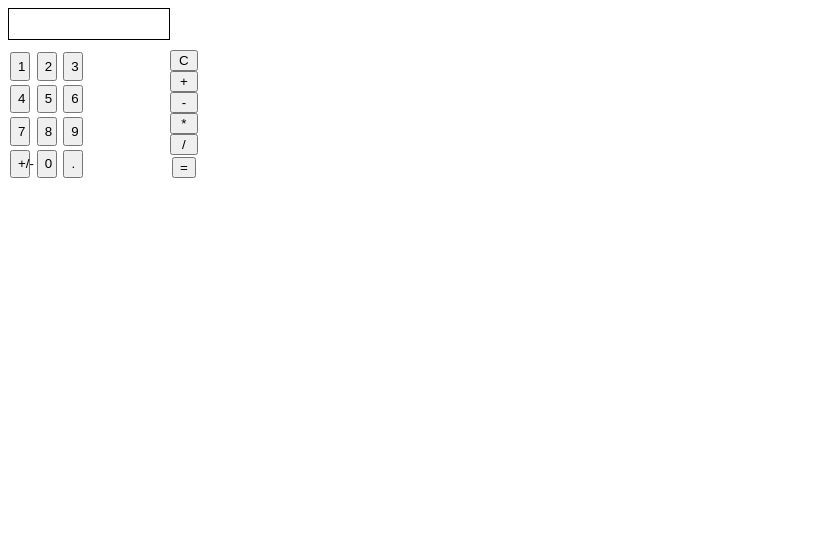
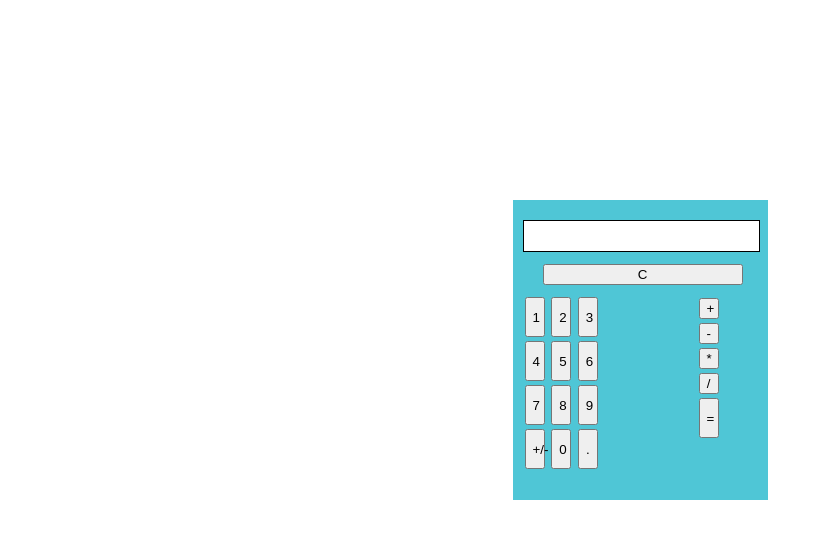
Before and after one commit to Amalgamus4/calculator, a plain HTML site: page index.html in a window 1280 px wide. Shown: the whole page, without its empty margins (0-823 px from the left). Drawn offline with Linux system fonts and the light colour scheme.

Commit message:
Add styling. Fix .1 + .2 bug

```diff
--- a/calc.js
+++ b/calc.js
@@ -17,7 +17,13 @@ function displayNumber() {
     clearDisplay();
     changeClearState();
   }
-  document.getElementById('display').textContent += this.textContent;
+  input = document.getElementById('display');
+  input.textContent += this.textContent;
+  if (input.textContent.length > 17) {
+    let number = Number(input.textContent).toExponential();
+    console.log(number);
+    input.textContent = number;
+  }
 }
 
 const functionButton = document.querySelectorAll('.functionButton');
@@ -63,7 +69,7 @@ function operate(operator, a, b) {
 }
 
 function add (a, b) {
-  return a + b;
+  return ((a * 10) + (b * 10)) / 10;
 }
 
 function subtract(a,b) {
--- a/index.html
+++ b/index.html
@@ -7,35 +7,33 @@
     <script src="calc.js" defer></script>
   </head>
   <body>
-    <div id="display">
+    <div id="calculator">
+      <div id="display"></div>
+      <div class="buttons">
+        <div id="clearButton"><button class="functionButton" id="clear">C</button></div>
+        <div class="numberButtons">
+          <div><button class="numberButton">1</button></div>
+          <div><button class="numberButton">2</button></div>
+          <div><button class="numberButton">3</button></div>
+          <div><button class="numberButton">4</button></div>
+          <div><button class="numberButton">5</button></div>
+          <div><button class="numberButton">6</button></div>
+          <div><button class="numberButton">7</button></div>
+          <div><button class="numberButton">8</button></div>
+          <div><button class="numberButton">9</button></div>
+          <div><button class="button" id="inverse">+/-</button></div>
+          <div><button class="numberButton" id="0">0</button></div>
+          <div><button class="numberButton" id="decimal">.</button></div>
+        </div>
 
+        <div class="functionButtons">
+          <div><button class="functionButton" id="add">+</button></div>
+          <div><button class="functionButton" id="subtract">-</button></div>
+          <div><button class="functionButton" id="multiply">*</button></div>
+          <div><button class="functionButton" id="divide">/</button></div>
+          <div><button class="button" id="equals">=</button></div>
+        </div>
+      </div>
     </div>
-    <div class="buttons">
-
-    <div class="numberButtons">
-      <button class="numberButton" id="1">1</button>
-      <button class="numberButton" id="2">2</button>
-      <button class="numberButton" id="3">3</button>
-      <button class="numberButton" id="4">4</button>
-      <button class="numberButton" id="5">5</button>
-      <button class="numberButton" id="6">6</button>
-      <button class="numberButton" id="7">7</button>
-      <button class="numberButton" id="8">8</button>
-      <button class="numberButton" id="9">9</button>
-      <button class="button" id="inverse">+/-</button>
-      <button class="numberButton" id="0">0</button>
-      <button class="numberButton" id="decimal">.</button>
-    </div>
-
-      <div class="functionButtons">
-      <button class="functionButton" id="clear">C</button>
-      <button class="functionButton" id="add">+</button>
-      <button class="functionButton" id="subtract">-</button>
-      <button class="functionButton" id="multiply">*</button>
-      <button class="functionButton" id="divide">/</button>
-      <button class="button" id="equals">=</button>
-    </div>
-  </div>
-
   </body>
 </html>
--- a/style.css
+++ b/style.css
@@ -1,43 +1,46 @@
+.button {
+  width: 20px;
+  margin: 2px;
+  height: 40px;
+}
+
+.numberButton {
+  width: 20px;
+  margin: 2px;
+  height: 40px;
+}
+
 .numberButtons {
   display: grid;
   grid-template-columns: repeat(3, 1fr);
   width: 80px;
 }
 
-.button {
-  width: 20px;
-  margin: 2px;
-}
-
-.numberButton {
-  width: 20px;
-  margin: 2px;
+.functionButton {
+    width: 20px;
+    margin: 2px;
 }
 
 .functionButtons {
   display: flex;
   flex-direction: column;
   position: relative;
-  left: 82px;
-  width: auto;
+  top: -175px;
+  left: 174px;
+  height: 30px;
 }
 
 #display {
-  width: 150px;
+  width: 225px;
   height: 20px;
   border: 1px solid black;
-  margin-bottom: 10px;
+  margin: 10px auto;
   text-align: right;
   font-family: digital;
   font-size: 24px;
   font-weight: bold;
   padding: 5px;
-}
-
-.buttons {
-  display: flex;
-  text-align: left;
-
+  background-color: white;
 }
 
 @font-face {
@@ -45,6 +48,16 @@
   src: url('digital-7.ttf');
 }
 
-#equals {
-  width: auto;
+#calculator {
+  margin: 200px auto;
+  width: 235px;
+  background-color: #4fc6d6;
+  padding: 10px;
+  height: 280px;
 }
+
+#clear {
+  width: 200px;
+  margin-bottom: 10px;
+  margin-left: 20px;
+}
```
Also changed, not shown: 1 other file.
